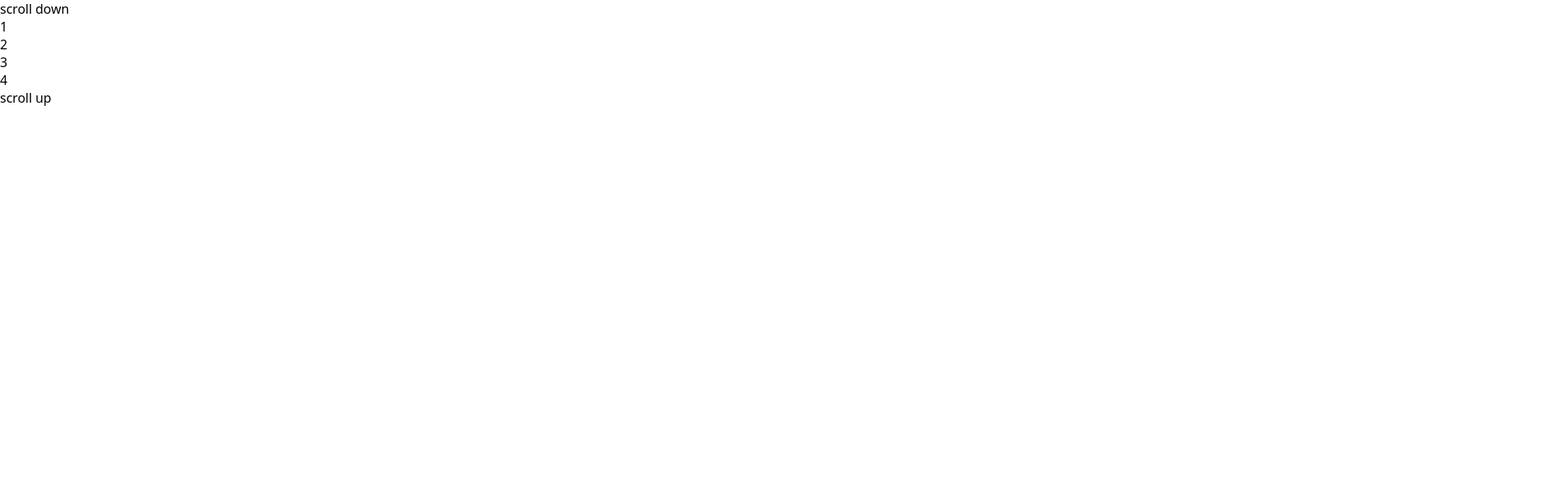
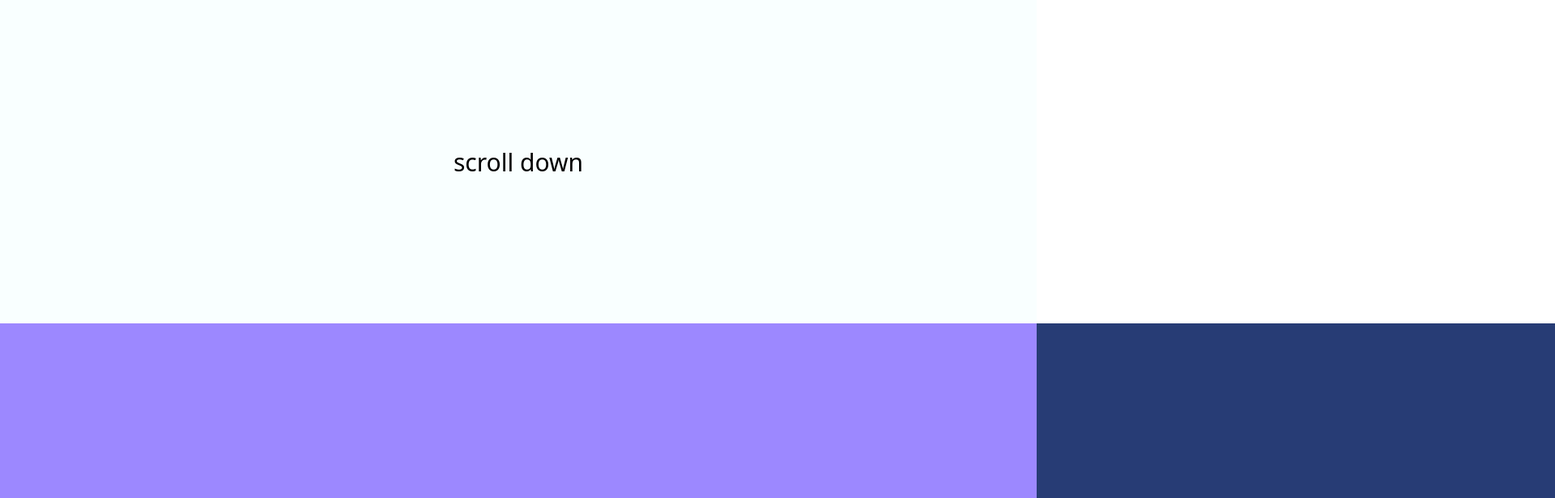
Before and after one commit to Aster0N/horizontal-scroll-gsap, a plain HTML site: page index.html in a window 1280 px wide. Shown: the top 616 px of the page at 81% size, 1920 px wide, since content can reach past the window. Drawn offline with Linux system fonts and the light colour scheme.

Commit message:
Added css styles

```diff
--- a/style.css
+++ b/style.css
@@ -7,6 +7,50 @@ body {
 	margin: 0;
 	font-family: system-ui, sans-serif;
 	color: black;
-	background-color: white;
 	overflow-x: hidden;
 }
+
+.header,
+.footer {
+	height: 50vh;
+	width: 100vw;
+	display: flex;
+	justify-content: center;
+	align-items: center;
+	font-size: 30px;
+	background-color: #f9ffff;
+}
+
+.content {
+	height: 100vh;
+	width: 400vw;
+	display: flex;
+}
+
+.section {
+	height: 100%;
+	width: 100vw;
+	font-weight: bold;
+	letter-spacing: 5px;
+	font-size: 100px;
+	padding: 100px;
+	display: flex;
+	justify-content: center;
+	align-items: center;
+}
+
+.section1 {
+	background-color: #9c88ff;
+}
+
+.section2 {
+	background-color: #273c75;
+}
+
+.section3 {
+	background-color: #487eb0;
+}
+
+.section4 {
+	background-color: #0fb9b1;
+}
```
